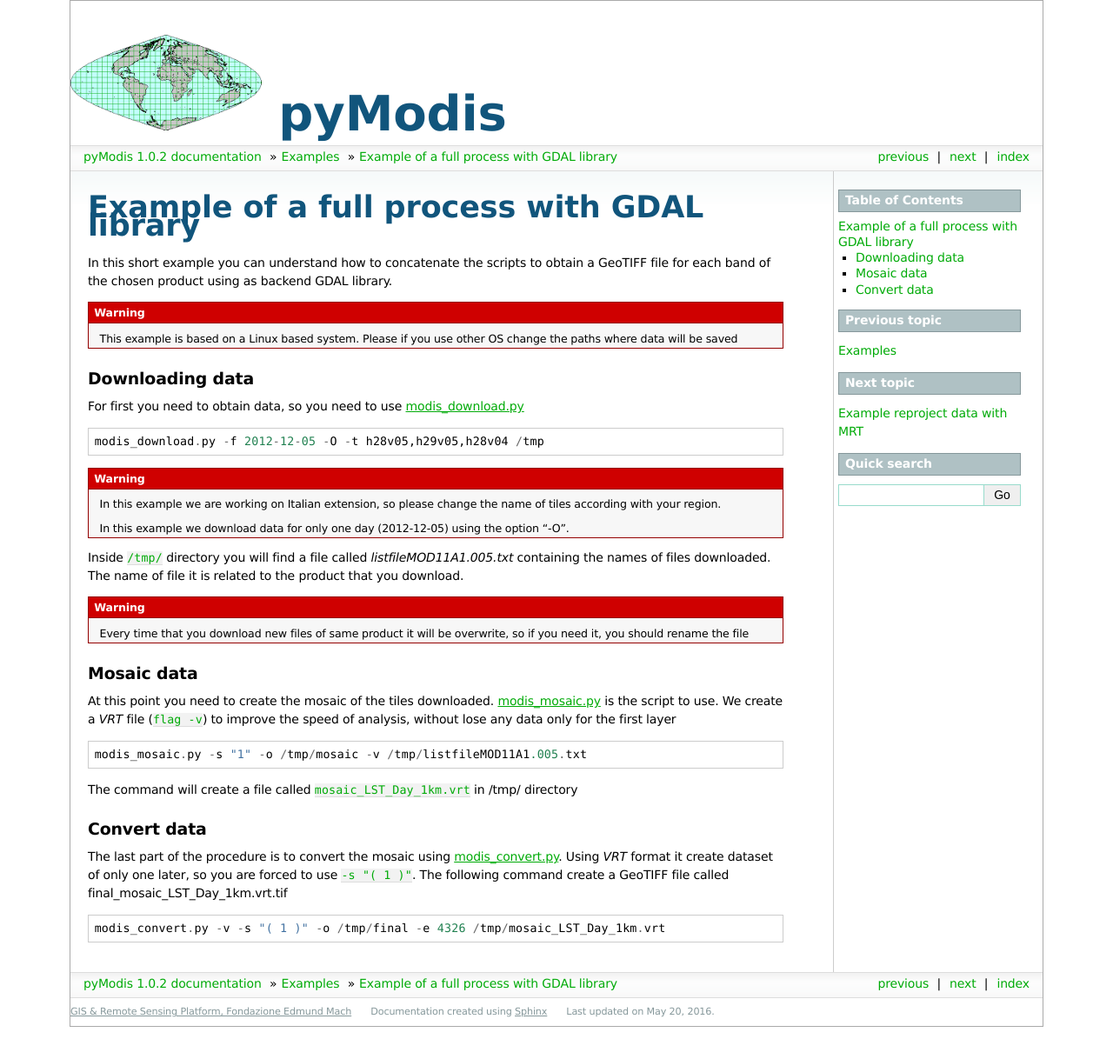
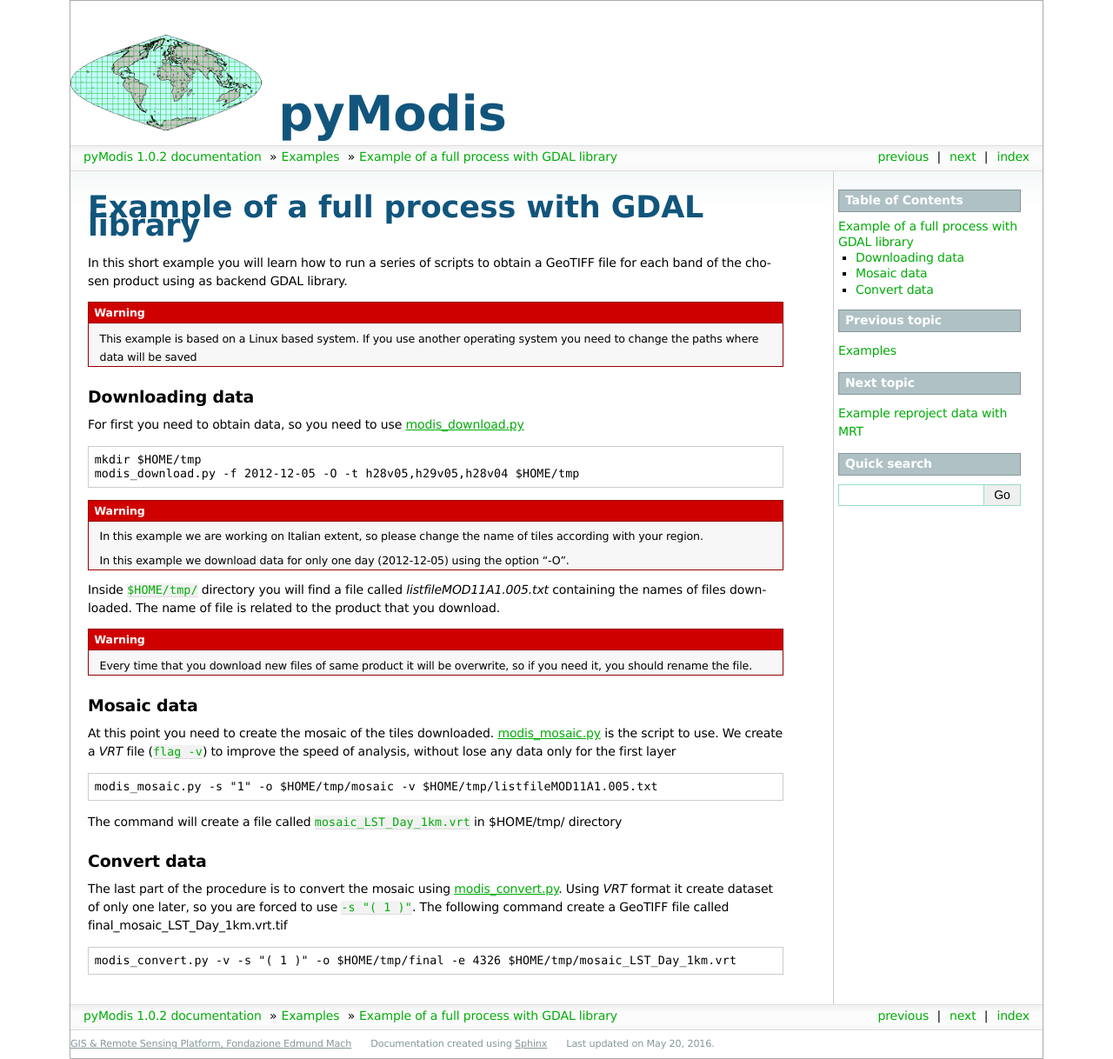
Before and after one commit to lucadelu/pyModis, a Sphinx documentation site: the page built from docs/source/examples/full_example_gdal.rst, in a window 1280 px wide. Shown: the whole page at 87% size. Built offline with Sphinx 7.4.7, drawn with Linux system fonts in a browser that asks for light colours; formulas are drawn with MathJax 3; comment, search, counter and statistics services are not loaded; the version number is read from the project's files by our own code; before the commit the page ends 1181 px from its top, so only the background shows below that.

Commit message:
merge with master

```diff
--- a/docs/source/examples/full_example_gdal.rst
+++ b/docs/source/examples/full_example_gdal.rst
@@ -1,14 +1,14 @@
 Example of a full process with GDAL library
 ===========================================
 
-In this short example you can understand how to concatenate
-the scripts to obtain a GeoTIFF file for each band of the
+In this short example you will learn how to run a series of
+scripts to obtain a GeoTIFF file for each band of the
 chosen product using as backend GDAL library.
 
 .. warning::
 
-  This example is based on a Linux based system. Please if
-  you use other OS change the paths where data will be saved
+  This example is based on a Linux based system. If you use
+  another operating system you need to change the paths where data will be saved
 
 .. _download-data:
 
@@ -19,24 +19,25 @@
 
 ::
 
-  modis_download.py -f 2012-12-05 -O -t h28v05,h29v05,h28v04 /tmp
+  mkdir $HOME/tmp
+  modis_download.py -f 2012-12-05 -O -t h28v05,h29v05,h28v04 $HOME/tmp
 
 .. warning::
 
-  In this example we are working on Italian extension, so please
+  In this example we are working on Italian extent, so please
   change the name of tiles according with your region.
 
   In this example we download data for only one day (2012-12-05)
   using the option "-O".
 
-Inside ``/tmp/`` directory you will find a file called *listfileMOD11A1.005.txt*
-containing the names of files downloaded. The name of file it is related to
+Inside ``$HOME/tmp/`` directory you will find a file called *listfileMOD11A1.005.txt*
+containing the names of files downloaded. The name of file is related to
 the product that you download.
 
 .. warning::
 
   Every time that you download new files of same product it will be overwrite,
-  so if you need it, you should rename the file
+  so if you need it, you should rename the file.
 
 Mosaic data
 -----------
@@ -46,9 +47,9 @@
 file (``flag -v``) to improve the speed of analysis, without lose any data
 only for the first layer ::
 
-    modis_mosaic.py -s "1" -o /tmp/mosaic -v /tmp/listfileMOD11A1.005.txt
+    modis_mosaic.py -s "1" -o $HOME/tmp/mosaic -v $HOME/tmp/listfileMOD11A1.005.txt
 
-The command will create a file called ``mosaic_LST_Day_1km.vrt`` in /tmp/
+The command will create a file called ``mosaic_LST_Day_1km.vrt`` in $HOME/tmp/
 directory
 
 Convert data
@@ -60,4 +61,4 @@
 following command create a GeoTIFF file called
 final_mosaic_LST_Day_1km.vrt.tif ::
 
-    modis_convert.py -v -s "( 1 )" -o /tmp/final -e 4326 /tmp/mosaic_LST_Day_1km.vrt
+    modis_convert.py -v -s "( 1 )" -o $HOME/tmp/final -e 4326 $HOME/tmp/mosaic_LST_Day_1km.vrt
--- a/docs/source/scripts/modis_multiparse.rst
+++ b/docs/source/scripts/modis_multiparse.rst
@@ -31,11 +31,11 @@
 
 Print values of spatial bounding box ::
 
-    modis_multiparse.py -b FILE1 FILE2 ...
+    modis_multiparse.py -b hdf_file1 hdf_file2 ...
 
-Write xml file to use with hdf file create by :doc:`modis_convert` ::
+Write xml file to use with hdf file created by :doc:`modis_convert` ::
 
-    modis_multiparse.py -w FILE_mosaic.xml FILE1 FILE2 ...
+    modis_multiparse.py -w FILE_mosaic.xml hdf_file1 hdf_file2 ...
 
 .. only:: latex
 
```
Also changed, not shown: docs/source/info.rst (+15 -0 lines), docs/source/scripts/modis_download.rst (+12 -12 lines), docs/source/scripts/modis_mosaic.rst (+5 -5 lines), docs/source/scripts/modis_parse.rst (+4 -4 lines), setup.py (+5 -5 lines), 4 other files.
